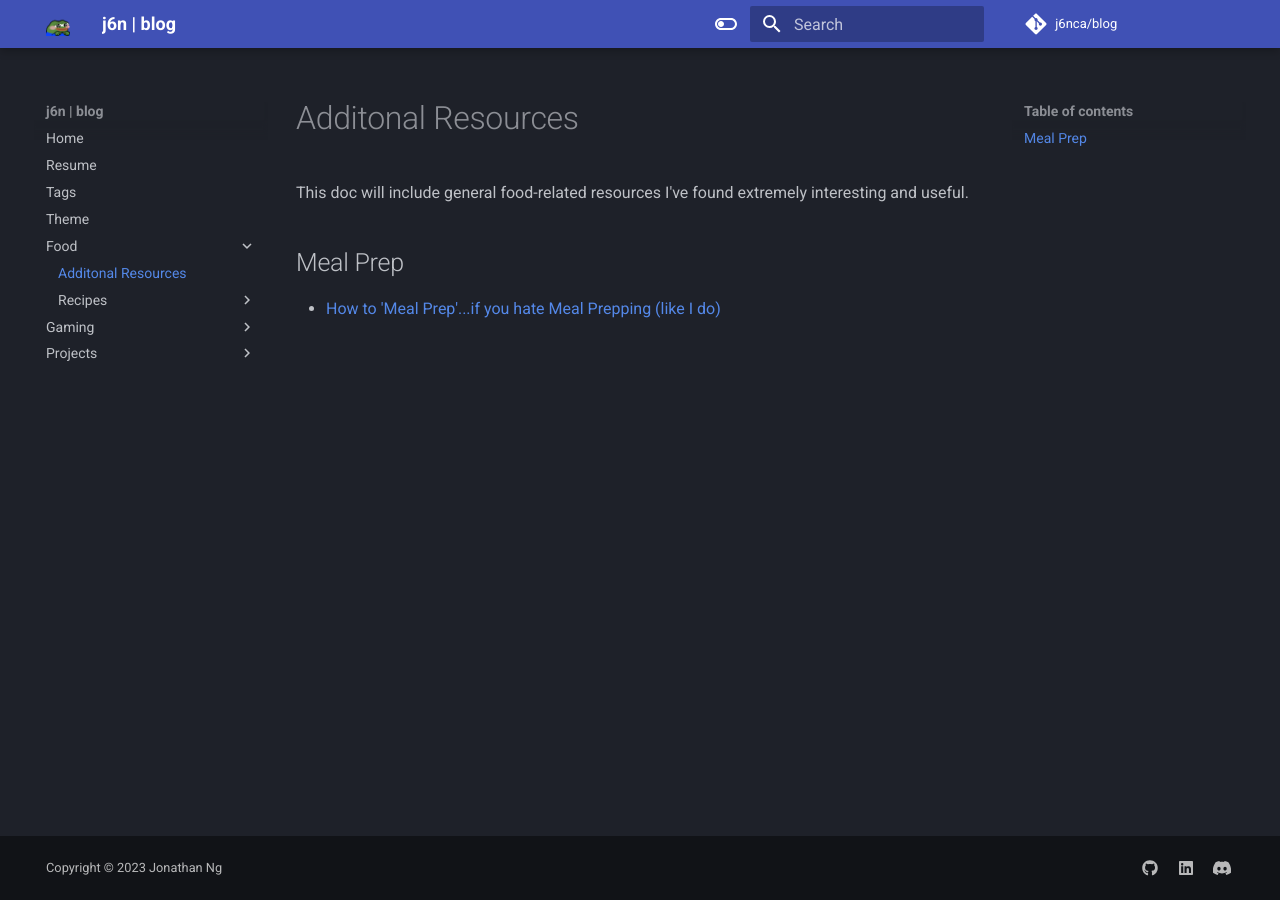
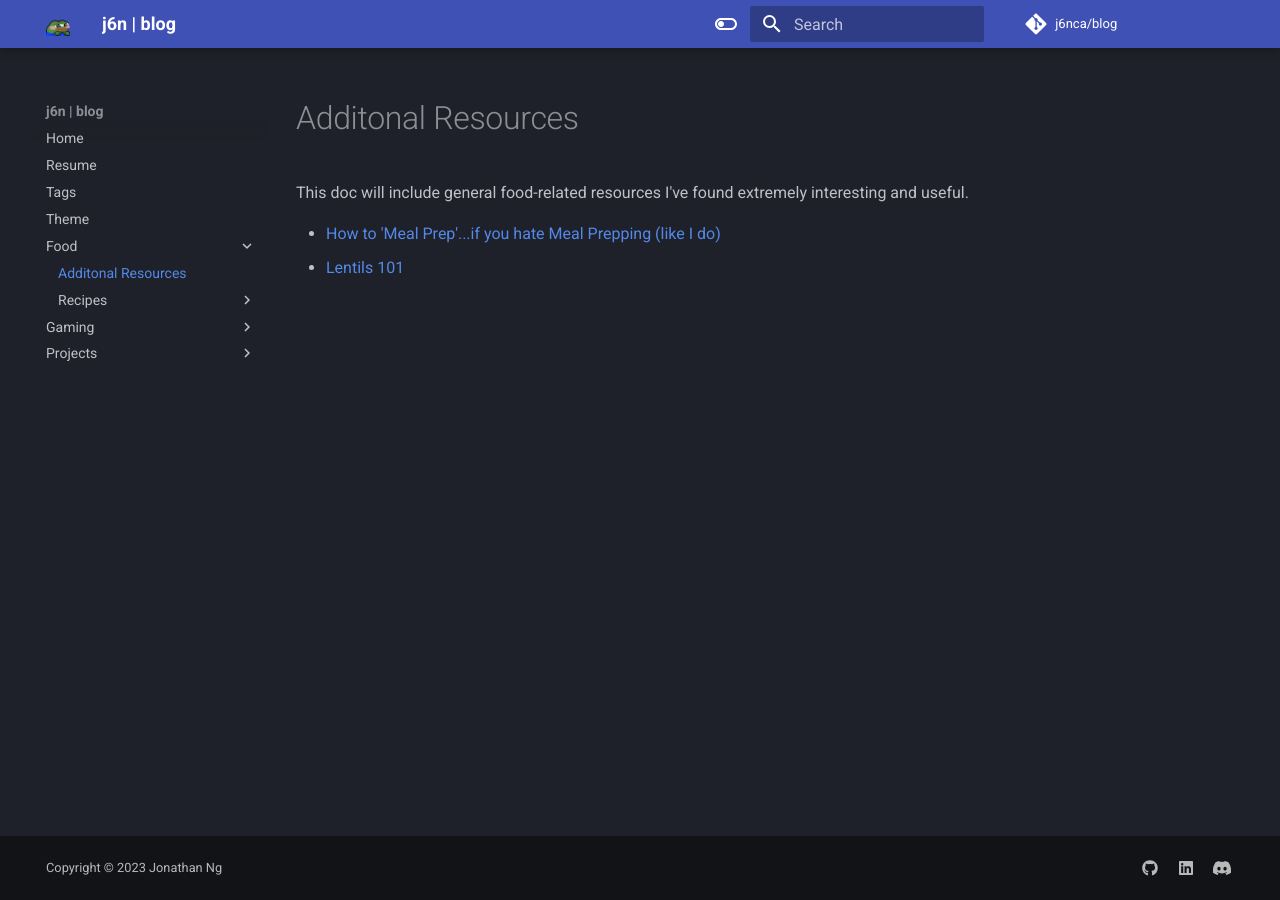
Before and after one commit to j6nca/notes, an MkDocs documentation site: the page built from docs/food/additional_resources.md, in a window 1280 px wide. Built offline with MkDocs 1.6.1 and Material for MkDocs 9.7.7, drawn with Linux system fonts in a browser that asks for light colours; comment, search, counter and statistics services are not loaded.

Commit message:
Update additional_resources.md

```diff
--- a/docs/food/additional_resources.md
+++ b/docs/food/additional_resources.md
@@ -2,6 +2,5 @@
 
 This doc will include general food-related resources I've found extremely interesting and useful.
 
-## Meal Prep
-
 - [How to 'Meal Prep'...if you hate Meal Prepping (like I do)](https://www.youtube.com/watch?v=ZJe3yL7NHdA)
+- [Lentils 101](https://www.youtube.com/watch?v=Ez1z9zzOKdA)
```
